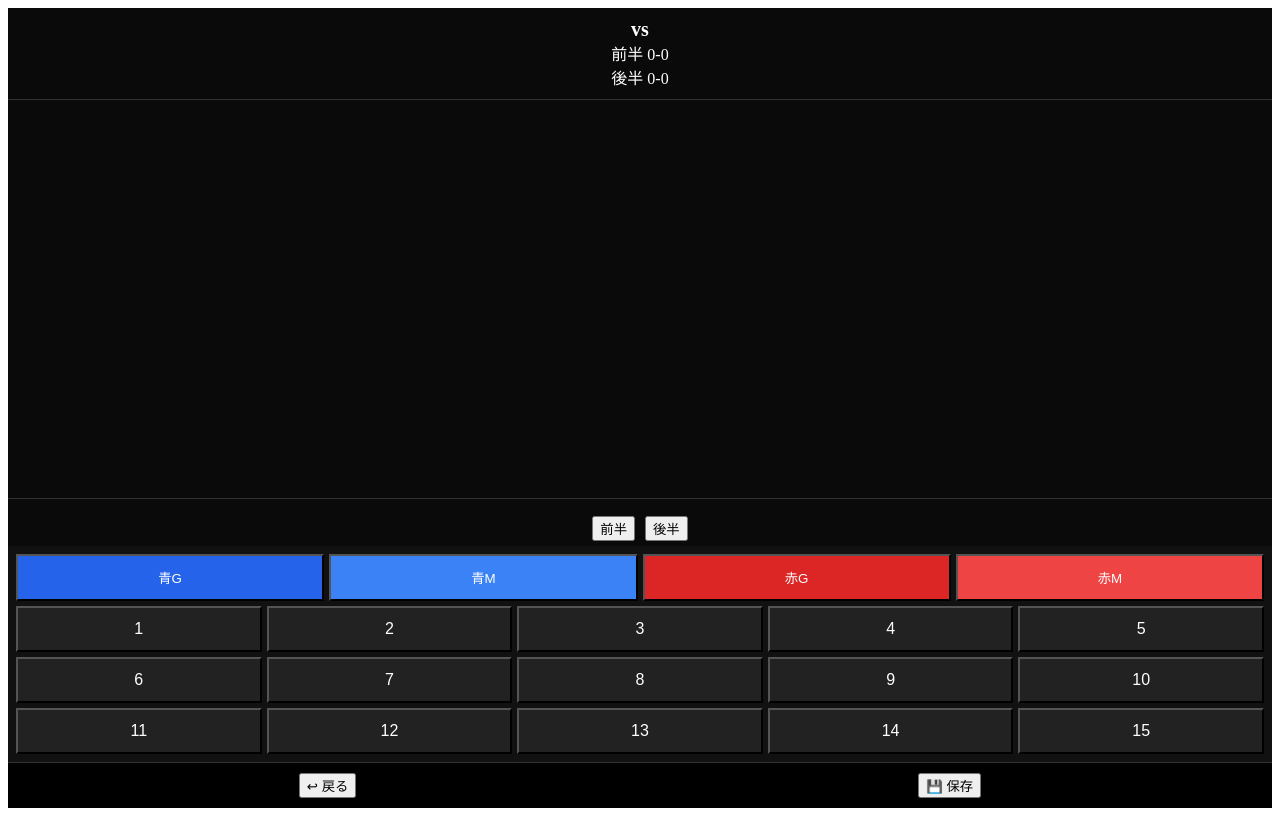
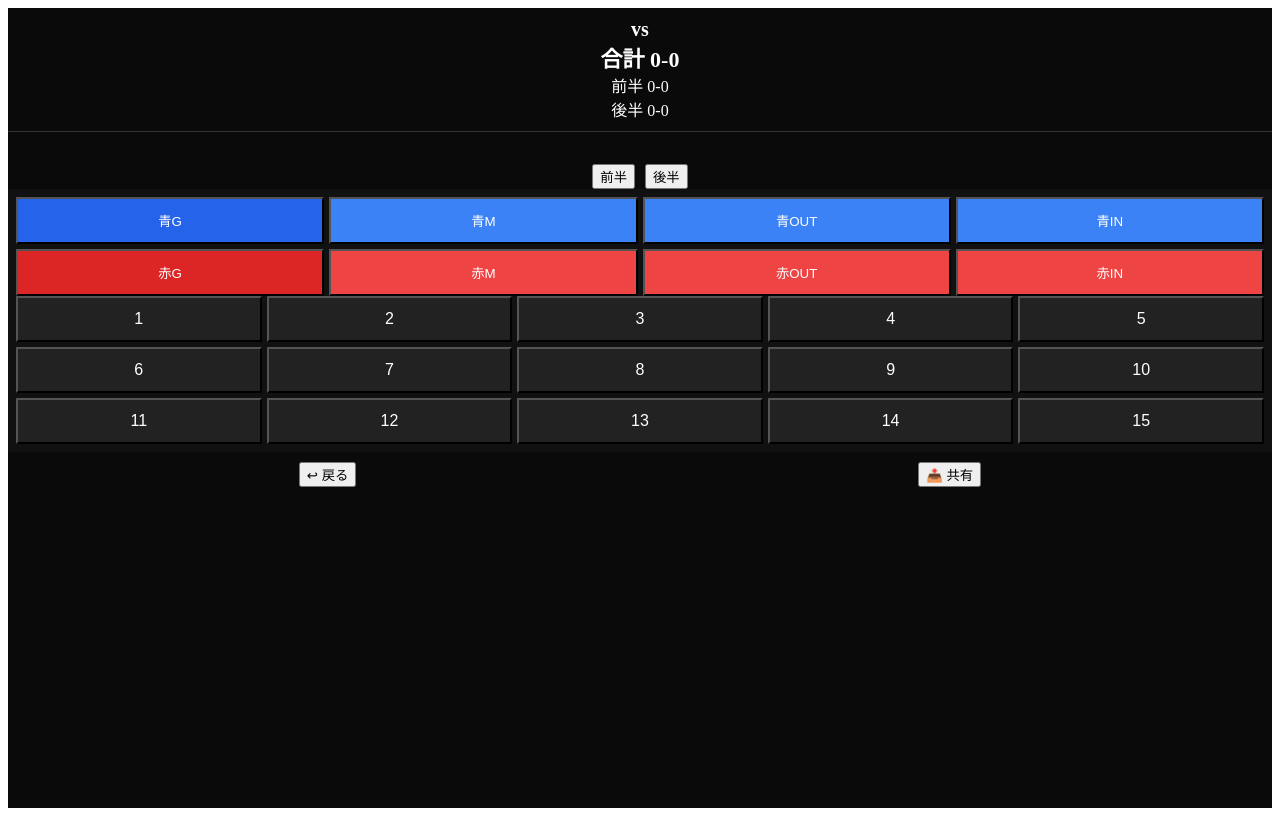
Before and after one commit to hakkinen9301/handball-score-new, a React (Create React App) app: page / in a window 1280 px wide. Both pictures are taken after a click on the button "試合開始". Built offline with nearby package versions, Linux system fonts and the light colour scheme.

Commit message:
Update App.js

```diff
--- a/src/App.js
+++ b/src/App.js
@@ -1,4 +1,5 @@
 import { useState, useRef, useEffect } from "react";
+import html2canvas from "html2canvas";
 
 export default function App() {
   const [info, setInfo] = useState({
@@ -13,6 +14,7 @@ export default function App() {
   const [mode, setMode] = useState(null);
 
   const bottomRef = useRef(null);
+  const captureRef = useRef(null);
 
   useEffect(() => {
     bottomRef.current?.scrollIntoView({ behavior: "smooth" });
@@ -43,7 +45,7 @@ export default function App() {
 
   const undo = () => setEvents((prev) => prev.slice(0, -1));
 
-  // ★ 前半後半スコア計算
+  // 前半後半スコア
   let firstHalf = { blue: 0, red: 0 };
   let secondHalf = { blue: 0, red: 0 };
   let current = "first";
@@ -53,7 +55,6 @@ export default function App() {
       if (e.label.includes("後半")) current = "second";
       return;
     }
-
     if (e.type === "goal") {
       if (current === "first") {
         if (e.team === "blue") firstHalf.blue++;
@@ -65,14 +66,47 @@ export default function App() {
     }
   });
 
-  const save = () => {
-    const data = JSON.stringify({ info, events });
-    const blob = new Blob([data], { type: "application/json" });
-    const url = URL.createObjectURL(blob);
-    const a = document.createElement("a");
-    a.href = url;
-    a.download = "handball_score.json";
-    a.click();
+  // ★合計スコア
+  const totalBlue = firstHalf.blue + secondHalf.blue;
+  const totalRed = firstHalf.red + secondHalf.red;
+
+  const save = async () => {
+    const element = captureRef.current;
+    if (!element) return;
+
+    const originalHeight = element.style.height;
+    const originalOverflow = element.style.overflow;
+
+    element.style.height = "auto";
+    element.style.overflow = "visible";
+
+    await new Promise((r) => setTimeout(r, 100));
+
+    const canvas = await html2canvas(element, {
+      backgroundColor: "#0a0a0a",
+      scale: 2,
+    });
+
+    element.style.height = originalHeight;
+    element.style.overflow = originalOverflow;
+
+    canvas.toBlob(async (blob) => {
+      const file = new File([blob], "score.png", { type: "image/png" });
+
+      if (navigator.share) {
+        try {
+          await navigator.share({
+            files: [file],
+            title: "試合スコア",
+          });
+        } catch (e) {}
+      } else {
+        const link = document.createElement("a");
+        link.href = canvas.toDataURL();
+        link.download = "score.png";
+        link.click();
+      }
+    });
   };
 
   const goalStats = events.reduce((acc, e) => {
@@ -114,12 +148,14 @@ export default function App() {
 
       {started && (
         <>
+          {/* ★ここ全体を画像化 */}
+          <div ref={captureRef}>
             <div style={styles.header}>
               <div>{info.date}</div>
               <div>{info.round}</div>
               <div style={styles.title}>{info.home} vs {info.away}</div>
 
-            {/* ★追加：前半後半 */}
+              <div style={styles.total}>合計 {totalBlue}-{totalRed}</div>
               <div>前半 {firstHalf.blue}-{firstHalf.red}</div>
               <div>後半 {secondHalf.blue}-{secondHalf.red}</div>
             </div>
@@ -127,49 +163,60 @@ export default function App() {
             <div style={styles.timeline}>
               {events.map((e, i) => {
                 if (e.type === "section") {
-                return (
-                  <div key={i} style={styles.section}>
-                    ーー {e.label} ーー
-                  </div>
-                );
+                  return <div key={i} style={styles.section}>ーー {e.label} ーー</div>;
+                }
+
+                let outLeft = "";
+                let left = "";
+                let center = "";
+                let right = "";
+                let outRight = "";
+
+                const mark =
+                  e.type === "goal"
+                    ? e.team === "blue"
+                      ? "🔵"
+                      : "🔴"
+                    : e.type === "miss"
+                    ? "❌"
+                    : e.type === "out"
+                    ? "⛔"
+                    : "↩";
+
+                if (e.type === "goal" || e.type === "miss") {
+                  center = e.score;
+                  if (e.team === "blue") left = `#${e.number} ${mark}`;
+                  else right = `${mark} #${e.number}`;
+                }
+
+                if (e.type === "out" || e.type === "in") {
+                  if (e.team === "blue") outLeft = `#${e.number} ${mark}`;
+                  else outRight = `${mark} #${e.number}`;
                 }
 
                 return (
                   <div key={i} style={styles.rowLine}>
-                  <div style={styles.left}>
-                    {e.team === "blue" &&
-                      `#${e.number} ${e.type === "goal" ? "🔵" : "❌"}`}
-                  </div>
-                  <div style={styles.center}>{e.score}</div>
-                  <div style={styles.right}>
-                    {e.team === "red" &&
-                      `${e.type === "goal" ? "🔴" : "❌"} #${e.number}`}
-                  </div>
+                    <div style={styles.colOutLeft}>{outLeft}</div>
+                    <div style={styles.colLeft}>{left}</div>
+                    <div style={styles.colCenter}>{center}</div>
+                    <div style={styles.colRight}>{right}</div>
+                    <div style={styles.colOutRight}>{outRight}</div>
                   </div>
                 );
               })}
               <div ref={bottomRef} />
             </div>
+          </div>
 
           <div style={styles.stats}>
             <div style={styles.statGrid}>
-              {blueList.map((p, i) => (
-                <div key={i} style={styles.statBlue}>
-                  #{p.num} 🔵 {p.count}
+              {blueList.map((p, i) => <div key={i}>#{p.num} 🔵 {p.count}</div>)}
             </div>
-              ))}
-            </div>
-
             <div style={styles.statGrid}>
-              {redList.map((p, i) => (
-                <div key={i} style={styles.statRed}>
-                  #{p.num} 🔴 {p.count}
-                </div>
-              ))}
+              {redList.map((p, i) => <div key={i}>#{p.num} 🔴 {p.count}</div>)}
             </div>
           </div>
 
-          {/* ★追加：前半後半ボタン */}
           <div style={styles.sectionBtns}>
             <button onClick={() => addSection("前半開始")}>前半</button>
             <button onClick={() => addSection("後半開始")}>後半</button>
@@ -179,21 +226,23 @@ export default function App() {
             <div style={styles.row}>
               <button style={styles.blue} onClick={() => setMode("blue-goal")}>青G</button>
               <button style={styles.blueSub} onClick={() => setMode("blue-miss")}>青M</button>
+              <button style={styles.blueSub} onClick={() => setMode("blue-out")}>青OUT</button>
+              <button style={styles.blueSub} onClick={() => setMode("blue-in")}>青IN</button>
+
               <button style={styles.red} onClick={() => setMode("red-goal")}>赤G</button>
               <button style={styles.redSub} onClick={() => setMode("red-miss")}>赤M</button>
+              <button style={styles.redSub} onClick={() => setMode("red-out")}>赤OUT</button>
+              <button style={styles.redSub} onClick={() => setMode("red-in")}>赤IN</button>
             </div>
 
             <div style={styles.grid}>
               {numbers.map((n) => (
-                <button
-                  key={n}
-                  style={styles.num}
+                <button key={n} style={styles.num}
                   onClick={() => {
                     if (!mode) return;
                     const [team, type] = mode.split("-");
                     addEvent(team, type, n);
-                  }}
-                >
+                  }}>
                   {n}
                 </button>
               ))}
@@ -202,7 +251,7 @@ export default function App() {
 
           <div style={styles.bottomActions}>
             <button onClick={undo}>↩ 戻る</button>
-            <button onClick={save}>💾 保存</button>
+            <button onClick={save}>📤 共有</button>
           </div>
         </>
       )}
@@ -211,122 +260,50 @@ export default function App() {
 }
 
 const styles = {
-  container: {
-    background: "#0a0a0a",
-    color: "#fff",
-    height: "100vh",
-    display: "flex",
-    flexDirection: "column",
-  },
+  container: { background: "#0a0a0a", color: "#fff", height: "100vh", display: "flex", flexDirection: "column" },
+  header: { textAlign: "center", padding: 10, borderBottom: "1px solid #333" },
+  title: { fontSize: 20, fontWeight: "bold" },
+  total: { fontSize: 22, fontWeight: "bold" },
 
-  header: {
-    textAlign: "center",
-    padding: 10,
-    borderBottom: "1px solid #333",
-  },
-
-  title: { fontSize: 20, fontWeight: "bold" },
-
-  timeline: {
-    flex: 1,
-    overflowY: "auto",
-    padding: 10,
-  },
+  timeline: { padding: 10 },
 
   rowLine: {
     display: "grid",
-    gridTemplateColumns: "1fr 80px 1fr",
+    gridTemplateColumns: "60px 120px 80px 120px 60px",
+    alignItems: "center",
     marginBottom: 4,
   },
 
-  left: { textAlign: "right", color: "#60a5fa" },
-  center: { textAlign: "center", fontWeight: "bold" },
-  right: { textAlign: "left", color: "#f87171" },
+  colOutLeft: { textAlign: "right", color: "#60a5fa" },
+  colLeft: { textAlign: "right", color: "#60a5fa" },
+  colCenter: { textAlign: "center", fontWeight: "bold", fontSize: 18, fontVariantNumeric: "tabular-nums" },
+  colRight: { textAlign: "left", color: "#f87171" },
+  colOutRight: { textAlign: "left", color: "#f87171" },
 
-  section: {
-    textAlign: "center",
-    margin: "8px 0",
-    fontWeight: "bold",
-  },
+  section: { textAlign: "center", margin: "8px 0", fontWeight: "bold" },
 
-  stats: {
-    display: "grid",
-    gridTemplateColumns: "1fr 1fr",
-    padding: 6,
-    borderTop: "1px solid #333",
-  },
+  stats: { display: "grid", gridTemplateColumns: "1fr 1fr", padding: 6 },
+  statGrid: { display: "grid", gridTemplateColumns: "1fr 1fr", gap: 2, fontSize: 12 },
 
-  statGrid: {
-    display: "grid",
-    gridTemplateColumns: "1fr 1fr",
-    gap: 2,
-    fontSize: 12,
-  },
+  sectionBtns: { display: "flex", justifyContent: "center", gap: 10 },
 
-  statBlue: { textAlign: "left" },
-  statRed: { textAlign: "right" },
+  control: { background: "#111", padding: 8 },
+  row: { display: "grid", gridTemplateColumns: "repeat(4,1fr)", gap: 5 },
+  grid: { display: "grid", gridTemplateColumns: "repeat(5,1fr)", gap: 5 },
 
-  sectionBtns: {
-    display: "flex",
-    justifyContent: "center",
-    gap: 10,
-    margin: 5,
-  },
-
-  control: {
-    background: "#111",
-    padding: 8,
-  },
-
-  row: {
-    display: "grid",
-    gridTemplateColumns: "repeat(4,1fr)",
-    gap: 5,
-    marginBottom: 5,
-  },
-
-  grid: {
-    display: "grid",
-    gridTemplateColumns: "repeat(5,1fr)",
-    gap: 5,
-  },
-
-  num: {
-    padding: 12,
-    fontSize: 16,
-    background: "#222",
-    color: "#fff",
-  },
+  num: { padding: 12, fontSize: 16, background: "#222", color: "#fff" },
 
   blue: { background: "#2563eb", padding: 12, color: "#fff" },
   blueSub: { background: "#3b82f6", padding: 12, color: "#fff" },
   red: { background: "#dc2626", padding: 12, color: "#fff" },
   redSub: { background: "#ef4444", padding: 12, color: "#fff" },
 
-  bottomActions: {
-    display: "flex",
-    justifyContent: "space-around",
-    padding: 10,
-    background: "#000",
-    borderTop: "1px solid #333",
-  },
+  bottomActions: { display: "flex", justifyContent: "space-around", padding: 10 },
 
-  infoBox: {
-    marginTop: 40,
-    display: "flex",
-    flexDirection: "column",
-    gap: 10,
-  },
-
+  infoBox: { marginTop: 40, display: "flex", flexDirection: "column", gap: 10 },
   input: { padding: 8 },
-
-  teamRow: {
-    display: "grid",
-    gridTemplateColumns: "1fr 50px 1fr",
-  },
-
+  teamRow: { display: "grid", gridTemplateColumns: "1fr 50px 1fr" },
   teamInput: { textAlign: "center" },
   vs: { textAlign: "center" },
-
   startBtn: { marginTop: 10 },
 };
```
Lines whose indentation alone changed are shown as unchanged.
